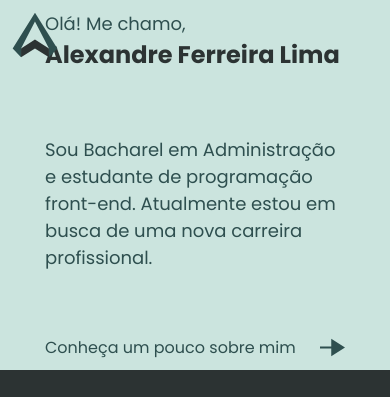
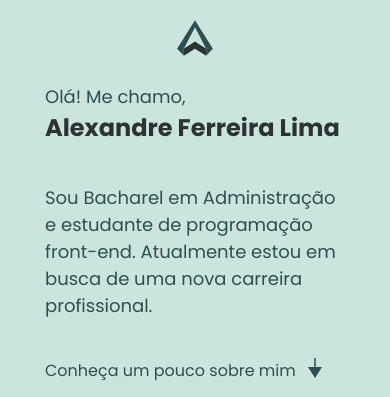
Before and after one commit to alefrrlima/links-page, a website: page index.html in a window 390 px wide. Shown: the top 397 px of the page. Drawn offline with Linux system fonts and the light colour scheme.

Commit message:
responsive display finished

```diff
--- a/src/css/style.css
+++ b/src/css/style.css
@@ -3,7 +3,7 @@
 :root{
    --color01: #2C3333;
    --color02: #2E4F4F;
-   --color03: #12A4AA;
+   --color03: #63d4d8;
    --color04: #CBE4DE;
 }
 
@@ -198,17 +198,34 @@ p {
    #lside {
       width: 100%;
       height: fit-content;
+      padding: 1.8rem 1rem 2.5rem 1rem;
    }
-
 
    #rside {
       width: 100%;
       height: fit-content;
+      padding: 0.5rem 1rem 1.8rem 1rem;
    }
 
    #lside-main-icon {
-      position: absolute;
-      top: 1rem;
+      position: static;
+      width: 4rem;
+      height: 4rem;
+      margin-bottom: 2.5rem;
+   }
+
+   #lside-text-content {
+      height: 30rem;
+   }
+
+   #lside-third-text {
+      width: 28rem;
+   }
+
+   #lside-third-text img {
+      height: 2rem;
+      width: 2rem;
+      transform: rotate(90deg);
    }
 
 }
```
